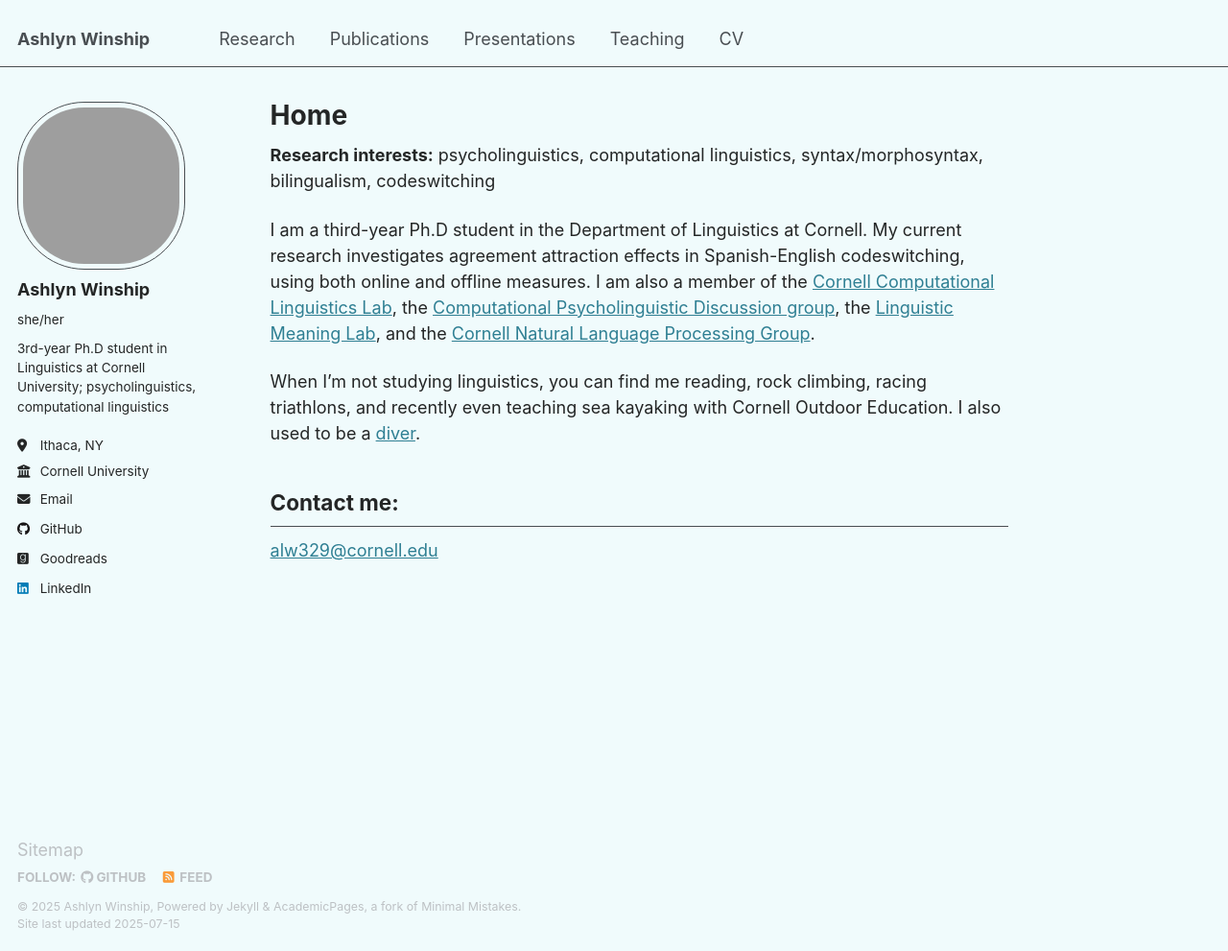
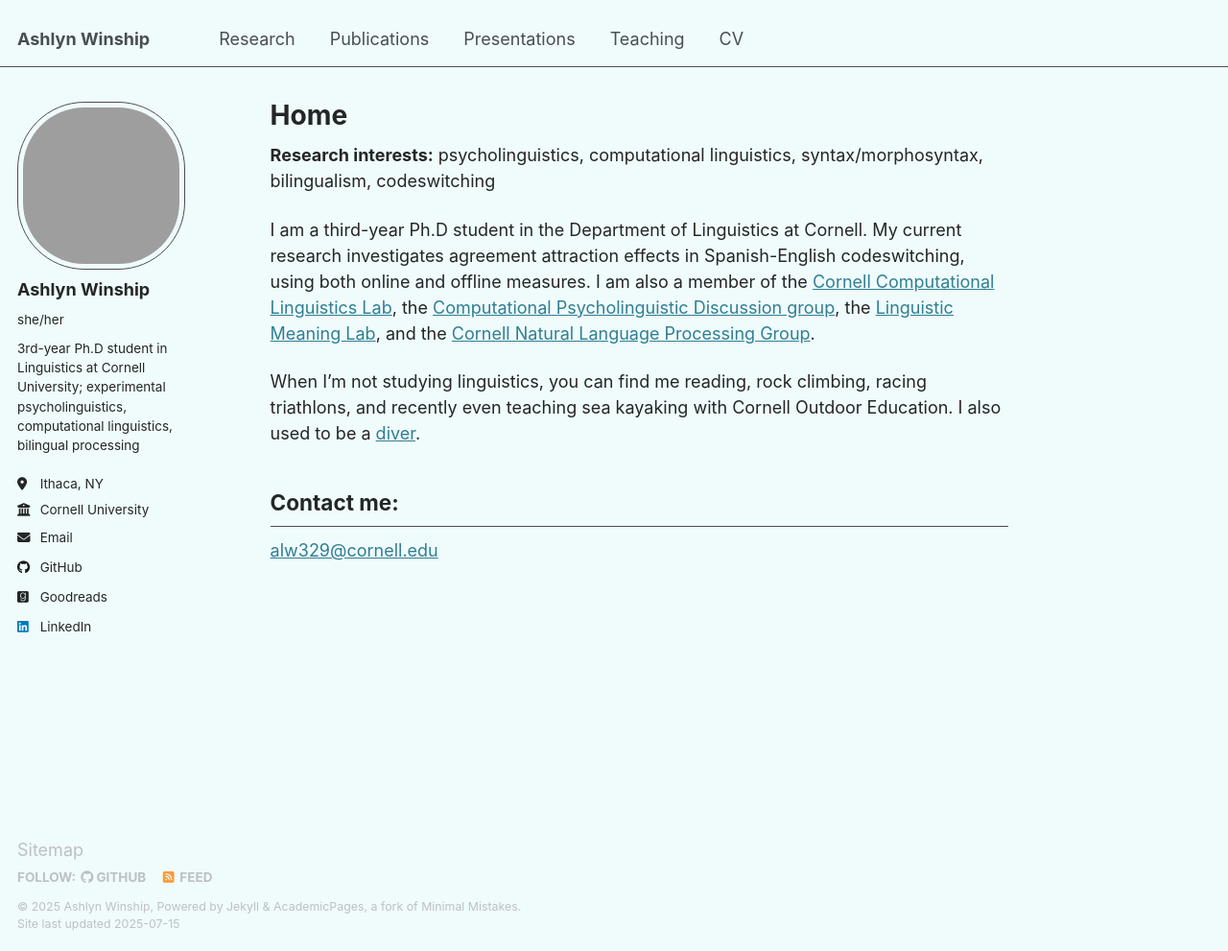
Before and after one commit to ashlynwinship/ashlynwinship.github.io, a Jekyll site: the page built from _pages/about.md, in a window 1280 px wide and 991 px high. Shown: the whole window at 96% size. Built offline with Jekyll 4.4.1, drawn with Linux system fonts in a browser that asks for light colours; grey boxes are pictures that could not be loaded.

Commit message:
Update _config.yml

```diff
--- a/_config.yml
+++ b/_config.yml
@@ -25,7 +25,7 @@ author:
   avatar           : "https://avatars.githubusercontent.com/u/31753597?v=4"
   name             : "Ashlyn Winship"
   pronouns         : "she/her"
-  bio              : "3rd-year Ph.D student in Linguistics at Cornell University; psycholinguistics, computational linguistics"
+  bio              : "3rd-year Ph.D student in Linguistics at Cornell University; experimental psycholinguistics, computational linguistics, bilingual processing"
   location         : "Ithaca, NY"
   employer         : "Cornell University"
   uri              : # URL
```
